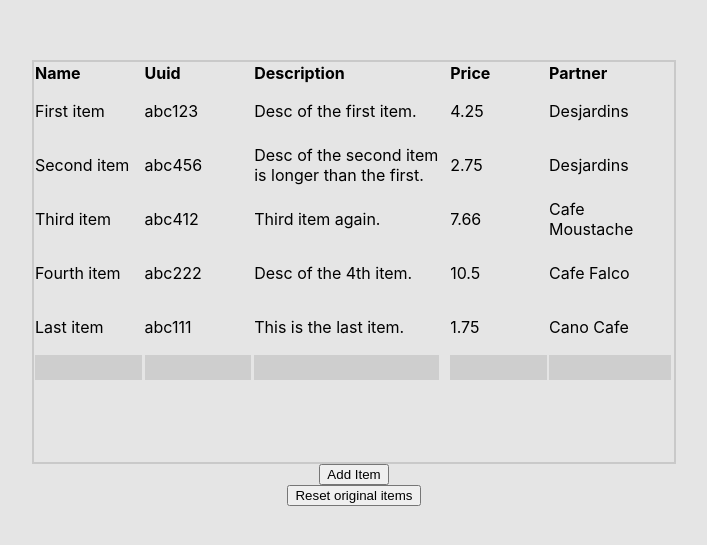
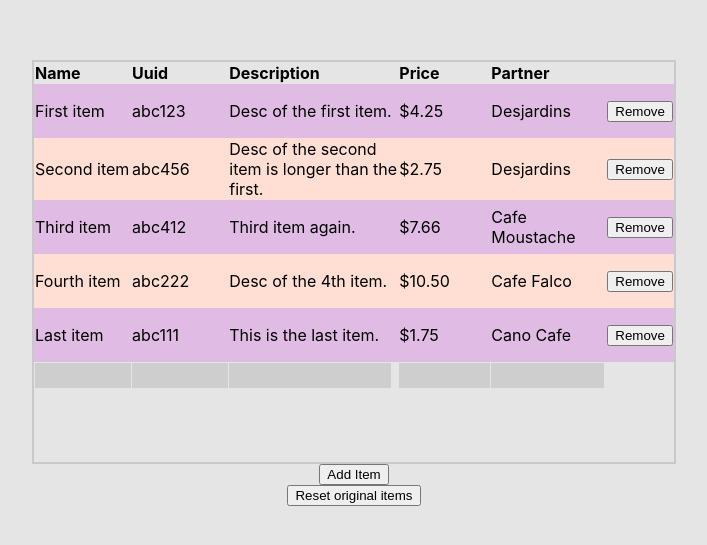
Before and after one commit to dstroppolo/cano-react-web, a React (Create React App) app: page / in a window 1280 px wide. Shown: the part 117-662 px from the top of the page, without its empty margins (286-993 px from the left). Built offline with nearby package versions, Linux system fonts and the light colour scheme.

Commit message:
Added steps 1 to 4

```diff
--- a/package.json
+++ b/package.json
@@ -9,6 +9,7 @@
     "enzyme-adapter-react-16": "^1.15.3",
     "react": "^16.13.1",
     "react-dom": "^16.13.1",
+    "react-number-format": "^4.4.1",
     "react-redux": "^7.2.0",
     "react-scripts": "3.4.1",
     "redux": "^4.0.5"
--- a/src/components/List.js
+++ b/src/components/List.js
@@ -25,8 +25,8 @@ const List = ({ items, data, getItems, setItems, addItem, removeItem }) => {
 		});
 	};
 
-	const loadListItems = () => {
-		const asyncItems = getItemsAsync();
+	const loadListItems = async () => {
+		const asyncItems = await getItemsAsync();
 		setItems(asyncItems);
 	}
 
@@ -44,9 +44,7 @@ const List = ({ items, data, getItems, setItems, addItem, removeItem }) => {
 				</table>
 			</div>
 			<button className='add' onClick={() => addItem(data)}>Add Item</button>
-
 			<button className='reset' onClick={() => loadListItems()}>Reset original items</button>
-
 		</>
 	);
 };
--- a/src/components/ListItem.js
+++ b/src/components/ListItem.js
@@ -1,15 +1,17 @@
 import React from "react";
 import './styles/ListItem.css';
+import NumberFormat from 'react-number-format';
 
-const ListItem = ({ item, row }) => {
+const ListItem = ({ item, row, onClick }) => {
 	const { name, uuid, description, price, partner } = item;
 	return (
-		<tr>
+		<tr className={row % 2 === 0? 'even': 'odd'} >
 			<td><p>{name}</p></td>
-      <td>{uuid}</td>
-      <td>{description}</td>
-      <td>{price}</td>
-      <td>{partner}</td>
+			<td>{uuid}</td>
+			<td>{description}</td>
+			<td><NumberFormat value={price} fixedDecimalScale='true' decimalScale={2} prefix={'$'} displayType={'text'} /></td>
+			<td>{partner}</td>
+			<td><button onClick={onClick}>Remove</button></td>
 		</tr>
 	);
 };
--- a/src/components/styles/ListItem.css
+++ b/src/components/styles/ListItem.css
@@ -1,3 +1,11 @@
 td, th {
   text-align: left;
 }
+
+.even {
+  background-color: #E0BBE4;
+}
+
+.odd {
+  background-color: #ffdfd3;
+}
--- a/src/redux/reducer.js
+++ b/src/redux/reducer.js
@@ -21,12 +21,18 @@ export default function items(state = initialState, action) {
 				data: {},
 				addItemSuccess: true,
 			}
+
 		case types.ENTER_ITEM_DATA:
 			return {
 				...state,
 				data: action.data,
 				addItemSuccess: false,
 			};
+		case types.REMOVE_ITEM:
+			return {
+				...state,
+				items: state.items.filter(item => item.uuid !== action.uuid )
+			}
 		default:
 			return state;
 	}
```
Also changed, not shown: 1 other file (tests, documents, lock files or other folders).
